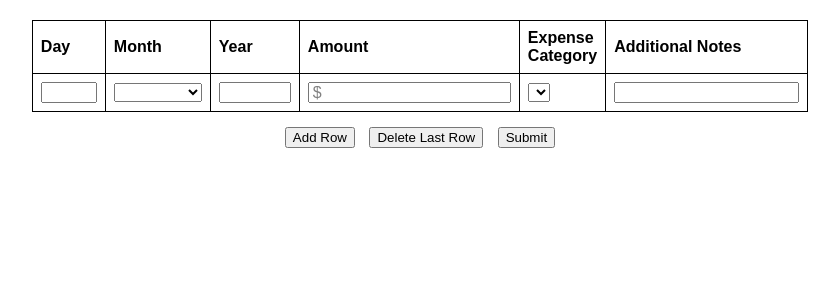
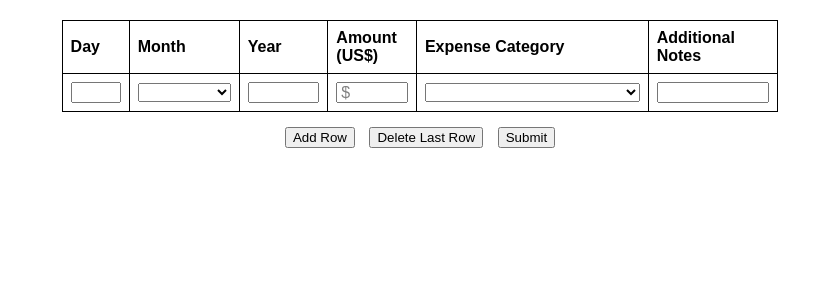
Before and after one commit to cap273/expenses-app, a Flask app: page / in a window 1280 px wide. Shown: the part 38-338 px from the top of the page, without its empty margins (220-1059 px from the left). Run offline with Flask 3, Linux system fonts and the light colour scheme; data that the repository does not hold is empty; parts of the project's set-up code (start-up, migrations or seed data) failed here and were passed over.

Commit message:
Expanding database table definitions

```diff
--- a/app.py
+++ b/app.py
@@ -9,6 +9,8 @@ from sqlalchemy import (
     String,
     Float,
     Date,
+    Boolean,
+    ForeignKey,
 )
 from sqlalchemy.exc import SQLAlchemyError
 import os
@@ -66,20 +68,28 @@ expenses_table = Table(
     "expenses",
     metadata,
     Column("ExpenseID", Integer, primary_key=True),
+    Column("AccountID", Integer, ForeignKey("accounts.AccountID"), nullable=False),
+    Column("ResponsibleEntity", String(255)),  # Either 'Joint' or the name of an individual
+    Column("PersonID", Integer, ForeignKey("persons.PersonID"), nullable=True), # NULL if it's a joint expense
     Column("Day", Integer, nullable=False),
     Column("Month", String(50), nullable=False),
     Column("Year", Integer, nullable=False),
     Column("ExpenseDate", Date, nullable=False),
     Column("ExpenseDayOfWeek", String(50)),
     Column("Amount", Float, nullable=False),
+    Column("AdjustedAmount", Float),  # Amount after adjustments
     Column("ExpenseCategory", String(255), nullable=False),
     Column("AdditionalNotes", String(255)),
     Column("CreateDate", Date),
     Column("LastUpdated", Date),
+    Column("Currency", String(50)),
+    Column("ManualCategory", String(255)),
+    Column("SuggestedCategory", String(255)),
+    Column("CategoryConfirmed", Boolean),
     extend_existing=False,
     # Set implicit_returning to False so that
-    # SQLAlchemy won't try to use the OUTPUT clause to fetch the inserted ID,
-    # which should resolve any conflicts with existing database triggers.
+    # SQLAlchemy won't try to use the OUTPUT clause to fetch the inserted ID.
+    # This should avoid conflicts with database triggers for ID generation
     implicit_returning=False,
 )
 
@@ -130,6 +140,30 @@ CATEGORY_LIST = [
     "Capital Improvements",
     "Landlord Expenses",
 ]
+
+# Define the accounts table
+accounts_table = Table(
+    "accounts",
+    metadata,
+    Column("AccountID", Integer, primary_key=True),
+    Column("AccountName", String(255), nullable=False),
+    Column("CreateDate", Date),
+    Column("LastUpdated", Date),
+    extend_existing=True,
+)
+
+# Define the persons table
+persons_table = Table(
+    "persons",
+    metadata,
+    Column("PersonID", Integer, primary_key=True),
+    Column("AccountID", Integer, ForeignKey("accounts.AccountID"), nullable=False),
+    Column("PersonName", String(255), nullable=False),
+    Column("CreateDate", Date),
+    Column("LastUpdated", Date),
+    extend_existing=True,
+)
+
 
 # metadata.create_all(engine)  # Create the tables if they don't exist
 populate_categories_table(engine, categories_table, CATEGORY_LIST)
--- a/static/css/main.css
+++ b/static/css/main.css
@@ -57,7 +57,7 @@ body {
 }
 
 .middle-section {
-    flex-basis: 60%;
+    flex-basis: 70%; /* Initial width for larger screens */
     display: flex;
     justify-content: center;
     align-items: center;
@@ -102,15 +102,49 @@ th, td {
     text-align: left;
 }
 
-/* For Day, Year, and Amount columns */
-th:nth-child(1), th:nth-child(3), th:nth-child(4),
-td:nth-child(1), td:nth-child(3), td:nth-child(4) {
-    width: 10%; /* Adjust as necessary */
+/* Fixed table layout */
+#expensesForm table {
+    table-layout: fixed; /* Ensures that column widths are respected */
+    width: 100%;
 }
 
-/* For Additional Notes column */
-th:nth-child(6), td:nth-child(6) {
-    width: 30%; /* Adjust as necessary */
+/* Column widths applied to both headers and data cells */
+#expensesForm table th, #expensesForm table td {
+    border: 1px solid black;
+    padding: 8px;
+    text-align: left;
+    font-size: 1em;
+}
+
+/* Adjusting specific column widths with more specific selectors for column widths */
+#expensesForm table th:nth-child(1), #expensesForm table td:nth-child(1) { /* Day column */
+    width: 7%;
+}
+
+#expensesForm table th:nth-child(2), #expensesForm table td:nth-child(2) { /* Month column */
+    width: 13%;
+}
+
+#expensesForm table th:nth-child(3), #expensesForm table td:nth-child(3) { /* Year column */
+    width: 10%;
+}
+
+#expensesForm table th:nth-child(4), #expensesForm table td:nth-child(4) { /* Amount column */
+    width: 10%;
+}
+
+#expensesForm table th:nth-child(5), #expensesForm table td:nth-child(5) { /* Expense Category column */
+    width: 30%;
+}
+
+#expensesForm table th:nth-child(6), #expensesForm table td:nth-child(6) { /* Additional Notes column */
+    width: auto; /* Takes up remaining space */
+}
+
+/* Ensure input and select elements fit within table cells */
+#expensesForm table input, #expensesForm table select {
+    width: 100%; /* Make input and select elements fill the cell */
+    box-sizing: border-box; /* Include padding and border in the element's total width and height */
 }
 
 .amount-input-wrapper {
--- a/templates/index.html
+++ b/templates/index.html
@@ -36,7 +36,7 @@
                         <th>Day</th>
                         <th>Month</th>
                         <th>Year</th>
-                        <th>Amount</th>
+                        <th>Amount (US$)</th>
                         <th>Expense Category</th>
                         <th>Additional Notes</th>
                     </tr>
```
Also changed, not shown: other parts of static/css/main.css (+93 -2 lines), 1 other file.
